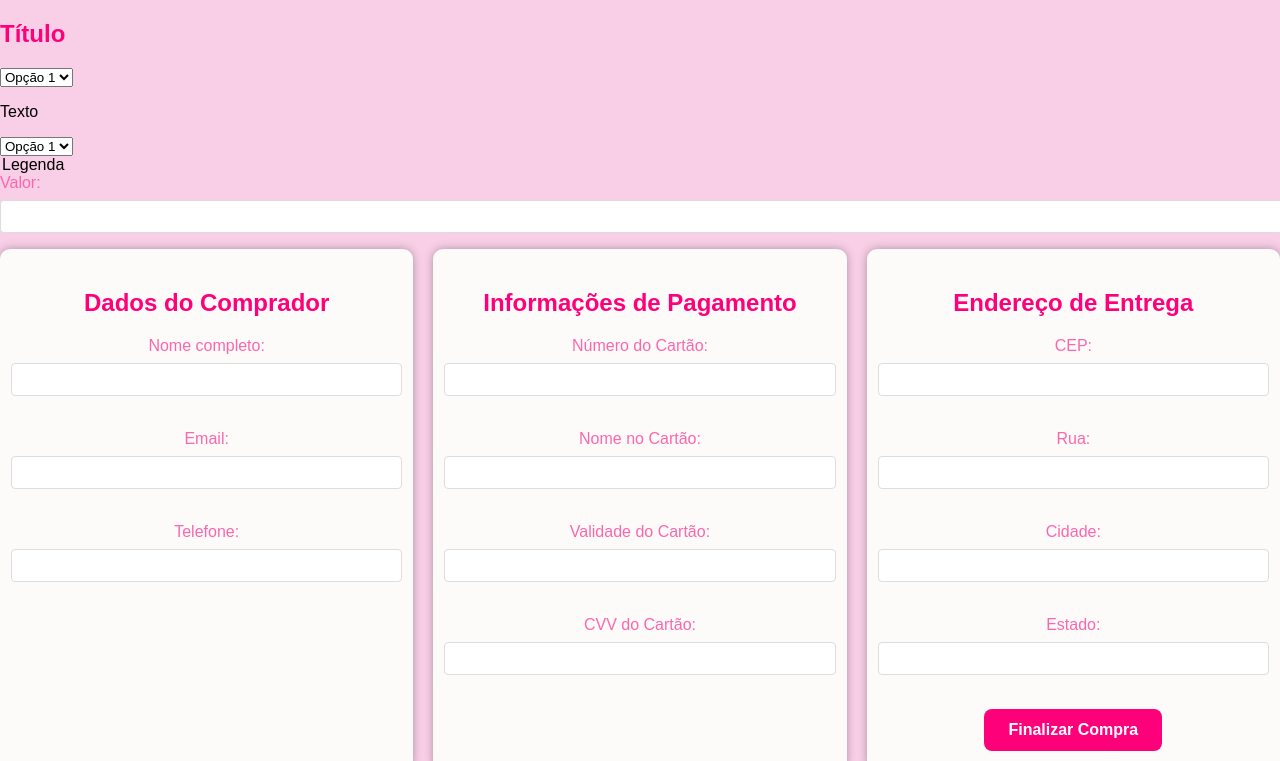
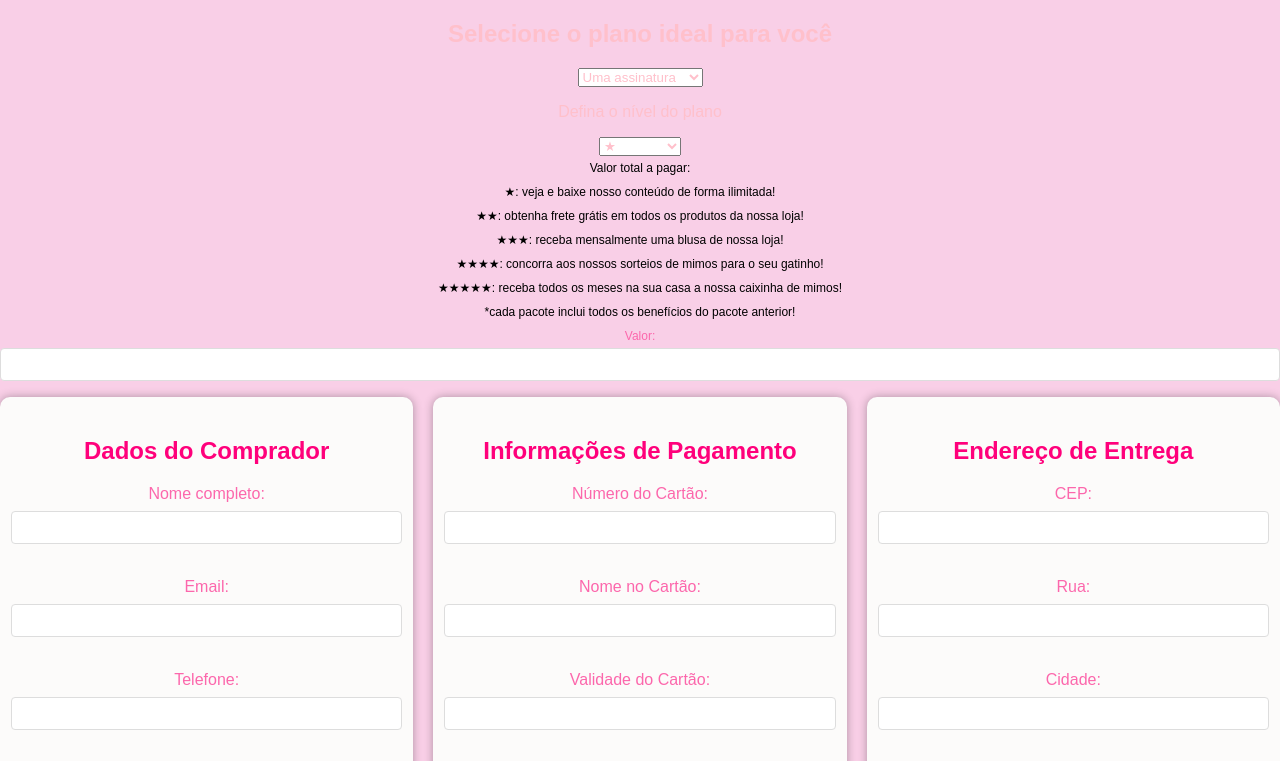
Before and after one commit to VanessaBicarioMassi/landingpage, a plain HTML site: page HTML/formulario.html in a window 1280 px wide. Shown: the top 761 px of the page. Drawn offline with Linux system fonts and the light colour scheme.

Commit message:
css de plano personalizado+novo html+js não funcional

```diff
--- a/CSS/plano-personalizado.css
+++ b/CSS/plano-personalizado.css
@@ -1,51 +1,34 @@
-.radio-container {
-    display: inline-block;
-    vertical-align: middle;
+.container {
+  display: flex;
+  justify-content: center;
+  align-items: center;
+  flex-wrap: wrap;
 }
 
-  .radio-container label {
-    position: relative;
-    display: inline-block;
-    width: 20px;
-    height: 20px;
-    cursor: pointer;
+.title {
+  color: pink;
 }
 
-  .radio-container label::before {
-    content: "";
-    position: absolute;
-    top: 0;
-    left: 0;
-    width: 20px;
-    height: 20px;
-    background-color: #fff;
-    border: 2px solid #ff007b;
-    border-radius: 50%;
+.select {
+  width: auto;
+  white-space: nowrap;
+  overflow: visible;
+  color: pink;
 }
 
-  .radio-container label::after {
-    content: "";
-    position: absolute;
-    top: 6px;
-    left: 6px;
-    width: 8px;
-    height: 8px;
-    background-color: #ff007b;
-    border-radius: 50%;
-    opacity: 0;
-    transform: rotate(-45deg);
-    transition: opacity 0.2s ease-in-out;
+.text {
+  color: pink;
 }
 
-  .radio-container input[type="radio"]:checked ~ label::after {
-    opacity: 1;
+.compact-legends {
+  display: flex;
+  flex-direction: column;
+  justify-content: center;
+  align-items: center;
+  text-align: center;
 }
 
-  .radio-container input[type="radio"]:checked ~ label::before {
-    border-color: #ff007b;
+.legend {
+  margin: 5px;
+  font-size: 12px;
 }
-
-  .radio-container input[type="radio"]:checked ~ label::before,
-  .radio-container input[type="radio"]:not(:checked) ~ label::after {
-    background-color: #ff007b;
-  }
--- a/HTML/formulario.html
+++ b/HTML/formulario.html
@@ -18,41 +18,49 @@
     </head>
         <body>
           <div class="container">
-                <h2 class="title">Título</h2>
+            <h2 class="title">Selecione o plano ideal para você</h2>
           </div>
 
           <div class="container">
             <select class="select" id="select1">
-                  <option value="70">Opção 1</option>
-                  <option value="110">Opção 2</option>
-                  <option value="180">Opção 3</option>
+              <option value="70">Uma assinatura</option>
+              <option value="110">Duas assinaturas</option>
+              <option value="180">Três assinaturas</option>
             </select>
           </div>
 
           <div class="container">
-                <p class="text">Texto</p>
+            <p class="text">Defina o nível do plano</p>
           </div>
 
           <div class="container">
             <select class="select" id="select2">
-                  <option value="1">Opção 1</option>
-                  <option value="1.2">Opção 2</option>
-                  <option value="1.5">Opção 3</option>
-                  <option value="1.7">Opção 4</option>
-                  <option value="2">Opção 5</option>
+              <option value="1">★</option>
+              <option value="1.2">★★</option>
+              <option value="1.5">★★★</option>
+              <option value="1.7">★★★★</option>
+              <option value="2">★★★★★</option>
             </select>
           </div>
 
           <div class="container">
-                <legend class="legend">Legenda</legend>
+            <legend class="legend">Valor total a pagar:</legend>
           </div>
 
+          <div class="container">
+            <div class="compact-legends">
+              <legend class="legend">★: veja e baixe nosso conteúdo de forma ilimitada!</legend>
+              <legend class="legend">★★: obtenha frete grátis em todos os produtos da nossa loja!</legend>
+              <legend class="legend">★★★: receba mensalmente uma blusa de nossa loja!</legend>
+              <legend class="legend">★★★★: concorra aos nossos sorteios de mimos para o seu gatinho!</legend>
+              <legend class="legend">★★★★★: receba todos os meses na sua casa a nossa caixinha de mimos!</legend>
+              <legend class="legend">*cada pacote inclui todos os benefícios do pacote anterior!</legend>
+            </div>
+          </div>
             <div class="container">
               <label for="valor" class="legend">Valor:</label>
               <input type="text" id="valor" class="value-field" readonly>
             </div>
-
-              <script src="updateTotal.js"></script>
                 <form onsubmit="return validarFormulario()">
                     <div class="form-comprador">
                         <h2>Dados do Comprador</h2>
@@ -111,6 +119,6 @@
             </footer>
         <script>src="../JS/validarObrigatorio.js"</script>
         <script>src="../JS/botaoInterativo.js"</script>
-        <script>src="../JS/personalizarPlano.js"</script>
+        <script>src="../JS/updateTotal.js"</script>
     </body>
 </html>
```
Lines whose indentation alone changed are shown as unchanged.
